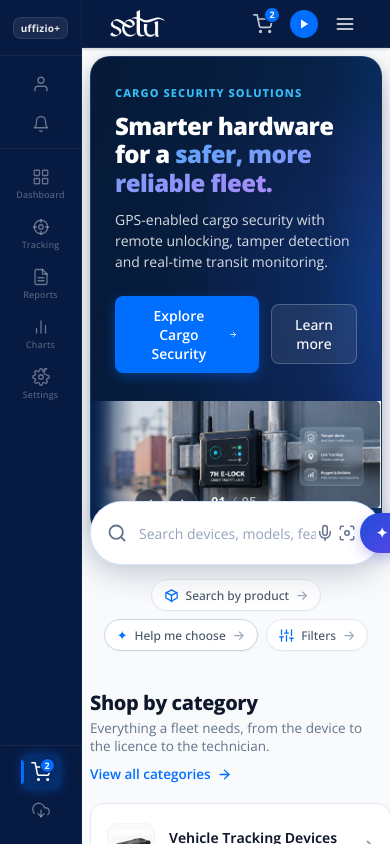
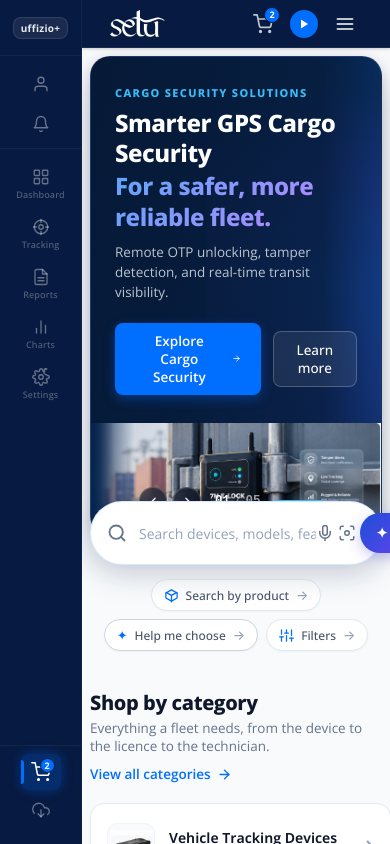
Before and after one commit to kinjal106/setu, a React (Vite) app: page / in a window 390 px wide. Built offline with nearby package versions, Linux system fonts and the light colour scheme.

Commit message:
Set banner content strictly into 2 clean lines with uncluttered layout and refined typography

```diff
--- a/src/pages/SetuHome/SetuHome.css
+++ b/src/pages/SetuHome/SetuHome.css
@@ -71,15 +71,15 @@
 
 /* Left Content Area */
 .dark-hero-slider__content {
-  flex: 0 0 45%;
-  max-width: 540px;
+  flex: 0 0 52%;
+  max-width: 620px;
   height: 100%;
   display: flex;
   flex-direction: column;
   justify-content: center;
-  padding: 36px 44px 56px;
+  padding: 36px 48px 60px;
   box-sizing: border-box;
-  background: linear-gradient(90deg, rgba(6, 26, 56, 0.85) 0%, rgba(6, 26, 56, 0.5) 80%, transparent 100%);
+  background: linear-gradient(90deg, rgba(6, 26, 56, 0.95) 0%, rgba(6, 26, 56, 0.72) 80%, transparent 100%);
   z-index: 3;
 }
 
@@ -87,40 +87,49 @@
   display: flex;
   align-items: center;
   gap: 10px;
-  margin-bottom: 12px;
+  margin-bottom: 8px;
 }
 
 .dark-hero-slider__eyebrow {
   font-size: 11px;
   font-weight: 750;
-  letter-spacing: 0.1em;
+  letter-spacing: 0.12em;
   text-transform: uppercase;
   color: #38BDF8;
 }
 
 .dark-hero-slider__headline {
-  font-size: 34px;
-  font-weight: 800;
-  line-height: 1.18;
+  font-size: clamp(23px, 2.1vw, 27px);
+  font-weight: 750;
+  line-height: 1.26;
   color: #FFFFFF;
-  letter-spacing: -0.025em;
-  margin: 0 0 12px;
-  white-space: pre-line;
+  letter-spacing: -0.02em;
+  margin: 0 0 10px;
+  display: flex;
+  flex-direction: column;
+  gap: 3px;
 }
 
-.dark-hero-slider__headline-gradient {
-  background: linear-gradient(135deg, #60A5FA 0%, #A78BFA 100%);
+.dark-hero-slider__headline-line1 {
+  display: block;
+  color: #FFFFFF;
+  white-space: nowrap;
+}
+
+.dark-hero-slider__headline-line2 {
+  display: block;
+  background: linear-gradient(135deg, #60A5FA 0%, #C084FC 100%);
   -webkit-background-clip: text;
   -webkit-text-fill-color: transparent;
-  display: inline;
+  white-space: nowrap;
 }
 
 .dark-hero-slider__description {
-  font-size: 14px;
+  font-size: 13.5px;
   line-height: 1.5;
-  color: rgba(255, 255, 255, 0.84);
-  margin: 0 0 24px;
-  max-width: 440px;
+  color: rgba(226, 232, 240, 0.82);
+  margin: 0 0 20px;
+  max-width: 480px;
 }
 
 /* CTA Buttons */
@@ -138,8 +147,8 @@
   color: #FFFFFF;
   border: none;
   border-radius: 8px;
-  padding: 10px 22px;
-  font-size: 14px;
+  padding: 9px 20px;
+  font-size: 13.5px;
   font-weight: 600;
   cursor: pointer;
   transition: all 160ms ease;
@@ -160,8 +169,8 @@
   color: #FFFFFF;
   border: 1px solid rgba(255, 255, 255, 0.22);
   border-radius: 8px;
-  padding: 10px 20px;
-  font-size: 14px;
+  padding: 9px 18px;
+  font-size: 13.5px;
   font-weight: 500;
   cursor: pointer;
   transition: all 160ms ease;
@@ -176,7 +185,7 @@
 
 /* Right Visual Area */
 .dark-hero-slider__visual {
-  flex: 0 0 55%;
+  flex: 0 0 52%;
   height: 100%;
   position: relative;
   display: flex;
@@ -202,8 +211,8 @@
 /* Minimal Slider Controls (Left-bottom aligned) */
 .dark-hero-slider__controls {
   position: absolute;
-  bottom: 18px;
-  left: 44px;
+  bottom: 20px;
+  left: 48px;
   z-index: 4;
   display: flex;
   align-items: center;
@@ -1406,7 +1415,7 @@
     grid-template-columns: repeat(2, 1fr);
   }
   .dark-hero-slider__headline {
-    font-size: 28px;
+    font-size: 24px;
   }
 }
 
@@ -1423,6 +1432,10 @@
     flex: 1;
     max-width: 100%;
     padding: 28px 24px;
+  }
+  .dark-hero-slider__headline-line1,
+  .dark-hero-slider__headline-line2 {
+    white-space: normal;
   }
   .dark-hero-slider__visual {
     flex: 1;
--- a/src/pages/SetuHome/SetuHome.jsx
+++ b/src/pages/SetuHome/SetuHome.jsx
@@ -12,9 +12,11 @@ const HERO_SLIDES = [
   {
     id: 'cargo-security',
     eyebrow: 'CARGO SECURITY SOLUTIONS',
-    titlePrefix: 'Smarter hardware\nfor a ',
-    titleAccent: 'safer, more reliable fleet.',
-    description: 'GPS-enabled cargo security with remote unlocking, tamper detection and real-time transit monitoring.',
+    headlineLine1: 'Smarter GPS Cargo Security',
+    headlineLine2: 'For a safer, more reliable fleet.',
+    titlePrefix: 'Smarter GPS Cargo Security\n',
+    titleAccent: 'For a safer, more reliable fleet.',
+    description: 'Remote OTP unlocking, tamper detection, and real-time transit visibility.',
     primaryCta: 'Explore Cargo Security',
     primaryLink: '/hardware/7h-elock',
     secondaryCta: 'Learn more',
@@ -32,9 +34,11 @@ const HERO_SLIDES = [
   {
     id: 'vehicle-tracking',
     eyebrow: 'COMMERCIAL FLEET MANDATE',
-    titlePrefix: 'Government certified AIS-140 with\n',
-    titleAccent: 'emergency SOS & dual eSIM.',
-    description: 'ARAI & ICAT compliant tracking designed for state 112 emergency response and heavy commercial fleets.',
+    headlineLine1: 'Government Certified AIS-140 GPS',
+    headlineLine2: 'With emergency SOS & dual eSIM.',
+    titlePrefix: 'Government Certified AIS-140 GPS\n',
+    titleAccent: 'With emergency SOS & dual eSIM.',
+    description: 'ARAI & ICAT compliant tracking with direct State 112 emergency response.',
     primaryCta: 'Explore AIS-140 GPS',
     primaryLink: '/hardware/prithvi-140',
     secondaryCta: 'Learn more',
@@ -52,9 +56,11 @@ const HERO_SLIDES = [
   {
     id: 'video-telematics',
     eyebrow: 'AI VIDEO TELEMATICS',
-    titlePrefix: 'Detect fatigue & prevent collisions with\n',
-    titleAccent: 'active ADAS & DMS vision.',
-    description: 'Real-time in-cabin driver drowsiness detection, lane departure warnings, and automated 4G event uploads.',
+    headlineLine1: 'AI Dual-Vision Video Telematics',
+    headlineLine2: 'With active ADAS & DMS safety.',
+    titlePrefix: 'AI Dual-Vision Video Telematics\n',
+    titleAccent: 'With active ADAS & DMS safety.',
+    description: 'Real-time driver fatigue monitoring, lane departure, and cloud video uploads.',
     primaryCta: 'Explore AI Dashcams',
     primaryLink: '/hardware/falcon-f1-ai-4g',
     secondaryCta: 'Learn more',
@@ -72,9 +78,11 @@ const HERO_SLIDES = [
   {
     id: 'fuel-sensors',
     eyebrow: 'PRECISION FUEL TELEMETRY',
-    titlePrefix: 'Stop diesel theft & track consumption with\n',
-    titleAccent: '99.5% measurement accuracy.',
-    description: 'Wireless BLE 5.0 capacitive fuel level telemetry with zero spark hazards, no drill wiring, and instant siphon alerts.',
+    headlineLine1: 'Precision Fuel Telemetry & Security',
+    headlineLine2: 'Stop diesel theft with 99.5% accuracy.',
+    titlePrefix: 'Precision Fuel Telemetry & Security\n',
+    titleAccent: 'Stop diesel theft with 99.5% accuracy.',
+    description: 'Wireless BLE 5.0 digital probe with instant 30-second siphon drop alerts.',
     primaryCta: 'Explore Fuel Sensors',
     primaryLink: '/hardware/sp-ble4-fuel',
     secondaryCta: 'Learn more',
@@ -92,9 +100,11 @@ const HERO_SLIDES = [
   {
     id: 'asset-logistics',
     eyebrow: 'STANDALONE ASSET TRACKING',
-    titlePrefix: 'Deploy in seconds with ultra-strong magnets &\n',
-    titleAccent: 'up to 3-year autonomous battery.',
-    description: 'Zero-wiring wireless asset tracker for unpowered shipping containers, heavy construction equipment, and covert cargo recovery.',
+    headlineLine1: 'Standalone Magnetic Asset Tracking',
+    headlineLine2: 'Up to 3-year autonomous battery life.',
+    titlePrefix: 'Standalone Magnetic Asset Tracking\n',
+    titleAccent: 'Up to 3-year autonomous battery life.',
+    description: 'Zero-wiring magnetic mount for containers and heavy industrial equipment.',
     primaryCta: 'Explore Asset Trackers',
     primaryLink: '/hardware/gl500-4g',
     secondaryCta: 'Learn more',
@@ -363,9 +373,11 @@ function DarkHeroBannerSlider({ onLearnMore, isSearchActive }) {
           </div>
 
           <h1 className="dark-hero-slider__headline">
-            {slide.titlePrefix}
-            <span className="dark-hero-slider__headline-gradient">
-              {slide.titleAccent}
+            <span className="dark-hero-slider__headline-line1">
+              {slide.headlineLine1 || slide.titlePrefix}
+            </span>
+            <span className="dark-hero-slider__headline-line2">
+              {slide.headlineLine2 || slide.titleAccent}
             </span>
           </h1>
 
```
